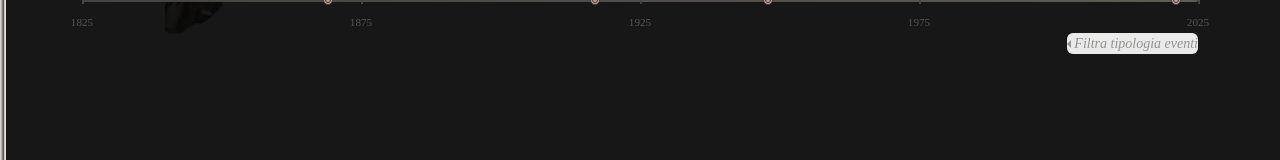
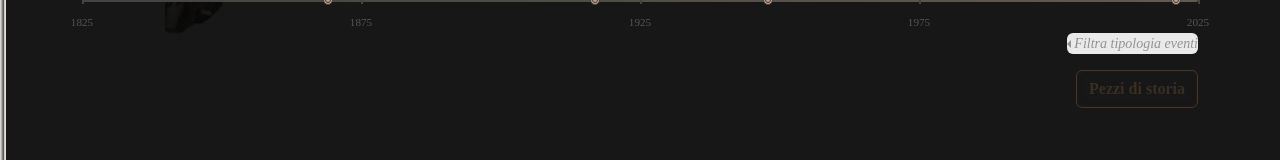
Before and after one commit to gtumedei/talking-trees, a Next.js app: page / in a window 1280 px wide. Shown: the part 416-576 px from the top of the page. Built offline with nearby package versions, Linux system fonts and the light colour scheme; a web font is replaced by a local one.

Commit message:
Change primary and secondary button styles; update page layout with new button linking to diary

```diff
--- a/app/globals.css
+++ b/app/globals.css
@@ -80,3 +80,31 @@ a{color: inherit;}
   font-family: "Goudy Bookletter 1911", "Inknut Antiqua", "Times New Roman", Times, serif;
   font-size: 12px;
 }
+
+.btn-primary {
+  color: #fff; /* colore testo */
+  background-color: #473727; /* sfondo */
+  border-color: #473727; /* bordo */
+}
+
+.btn-primary:hover,
+.btn-primary:focus {
+  background-color: #473727;
+  border-color: #473727;
+}
+
+/* Bottone outline base */
+.btn-secondary {
+  color: #473727b9 !important; /* testo marrone */
+  border: 0.1px solid #473727;
+  background-color: transparent;
+  box-shadow: inset 0 0 5px #47372730; /* ombra interna leggera */
+}
+
+/* Hover / Focus */
+.btn-secondary:hover,
+.btn-secondary:focus {
+  background-color: #473727;
+  color: #fff;
+  border-color: #473727;
+}
--- a/app/page.tsx
+++ b/app/page.tsx
@@ -1,6 +1,6 @@
 "use client";
 
-import { Container, Row, Col, OverlayTrigger, Tooltip, Card } from "react-bootstrap";
+import { Container, Row, Col, OverlayTrigger, Tooltip, Card, Button } from "react-bootstrap";
 import Image from "next/image";
 import styles from "./page.module.css";
 import Title from "./Title";
@@ -69,7 +69,10 @@ export default function Home() {
           </Col>
         </Row>
 
-        <TimeLine startYear={startYear} endYear={currentYear}/>
+        <TimeLine startYear={startYear} endYear={currentYear} />
+        <Button as={Link} href="/diary" variant="secondary" className="mt-3 mb-5 float-end fw-bold">
+          Pezzi di storia
+        </Button>
       </Container>
     </main>
   );
```
